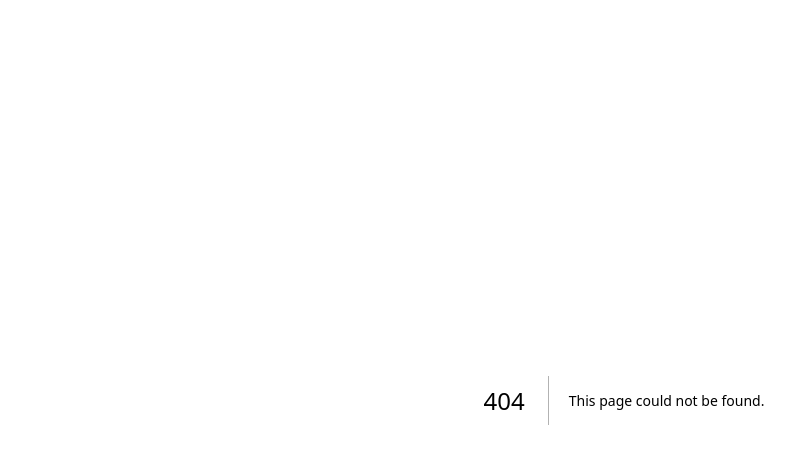
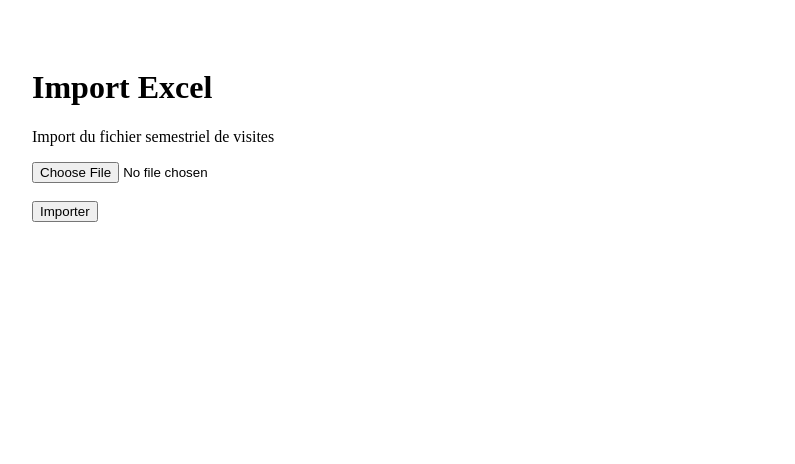
Before and after one commit to fabsalel-design/suivi-visites-mfr, a Next.js app: page /import in a window 1280 px wide. Before the commit this address had no page. Shown: the top 464 px of the page, without its empty margins (16-811 px from the left). Built offline with nearby package versions, Linux system fonts and the light colour scheme.

Commit message:
Create page.tsx

```diff
--- /dev/null
+++ b/app/import/page.tsx
@@ -0,0 +1,20 @@
+export default function ImportPage() {
+  return (
+    <main style={{ padding: "40px" }}>
+      <h1>Import Excel</h1>
+
+      <p>
+        Import du fichier semestriel de visites
+      </p>
+
+      <input type="file" />
+
+      <br />
+      <br />
+
+      <button>
+        Importer
+      </button>
+    </main>
+  );
+}
```
